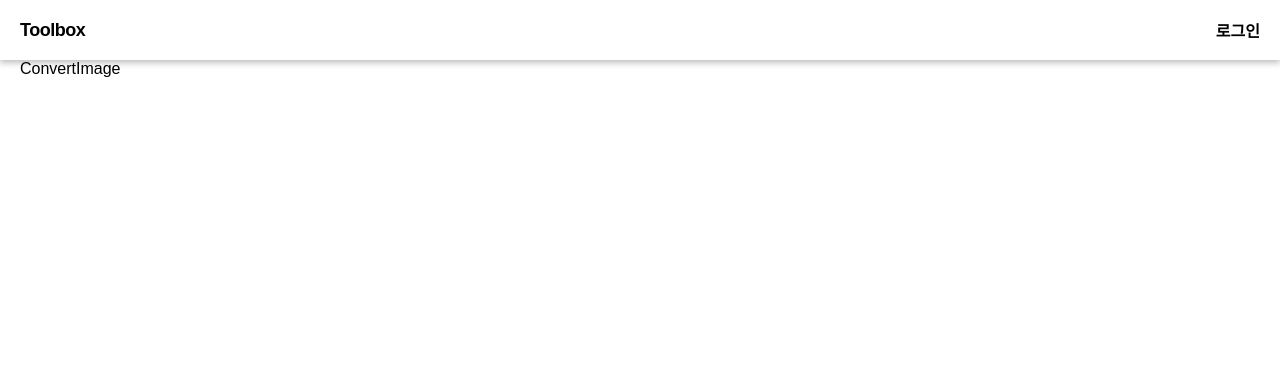
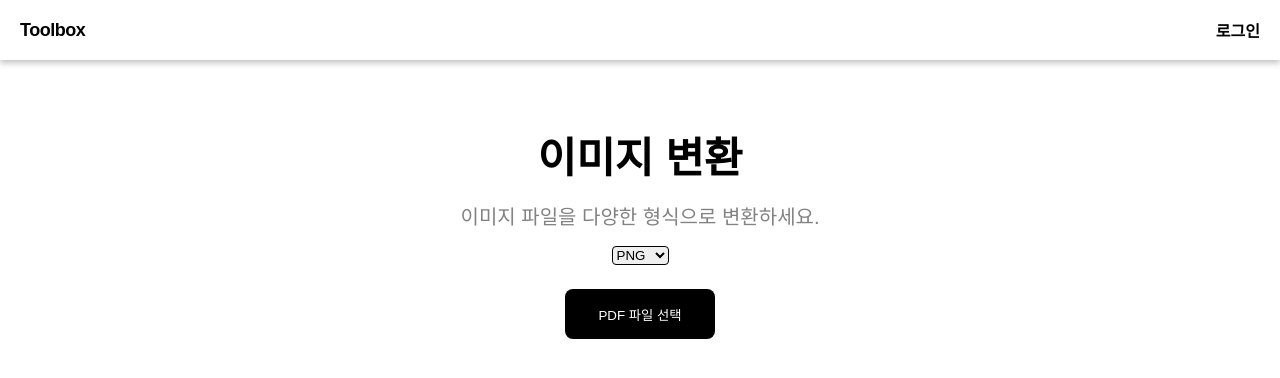
Before and after one commit to toolbox-sch/toolbox-frontend, a React (Vite) app: page /convert_image in a window 1280 px wide. Shown: the top 378 px of the page. Built offline with nearby package versions, Linux system fonts and the light colour scheme.

Commit message:
feat: add Convert Image feature

```diff
--- /dev/null
+++ b/src/api/postConvertImage.ts
@@ -0,0 +1,29 @@
+import { AxiosError } from 'axios';
+
+import axiosInstance from '.';
+
+const postConvertImage = async (file: File, targetType: string) => {
+  const formData = new FormData();
+
+  formData.append('file', file);
+  formData.append('target', targetType);
+
+  const accessToken = localStorage.getItem('accessToken');
+
+  try {
+    const response = await axiosInstance.post('/tool/image/convert', formData, {
+      headers: {
+        'Content-Type': 'multipart/form-data',
+        Authorization: `Bearer ${accessToken}`,
+      },
+    });
+    console.log('Convert Image Response', response.data);
+    return response.data.filename;
+  } catch (error) {
+    if (error === AxiosError) {
+      console.error(error);
+    }
+  }
+};
+
+export default postConvertImage;
--- a/src/pages/ConvertImage.page.tsx
+++ b/src/pages/ConvertImage.page.tsx
@@ -1,5 +1,96 @@
+import styled from '@emotion/styled';
+import { useRef, useState } from 'react';
+
+import getFile from '../api/getFile';
+import postConvertImage from '../api/postConvertImage';
+import Button from '../components/Button';
+
 const ConvertImage = () => {
-  return <>ConvertImage</>;
+  const [targetType, setTargetType] = useState('PNG');
+  const fileInputRef = useRef<HTMLInputElement>(null);
+
+  const onChangeTargetType = (e: React.ChangeEvent<HTMLSelectElement>) => {
+    setTargetType(e.target.value);
+  };
+
+  const handleButtonClick = () => {
+    if (fileInputRef.current) {
+      fileInputRef.current.click();
+    }
+  };
+
+  const handleFileChange = async (event: React.ChangeEvent<HTMLInputElement>) => {
+    const files = event.target.files;
+    if (files && files.length > 0) {
+      try {
+        const file = files[0];
+        const filename = await postConvertImage(file, targetType);
+        if (filename) {
+          const response = await getFile(filename);
+          const url = window.URL.createObjectURL(new Blob([response]));
+          const link = document.createElement('a');
+          link.href = url;
+          link.setAttribute('download', filename);
+          document.body.appendChild(link);
+          link.click();
+
+          link.parentNode?.removeChild(link);
+          window.URL.revokeObjectURL(url);
+        }
+      } catch (error) {
+        console.error('Convert Image Error:', error);
+      }
+    }
+  };
+
+  return (
+    <>
+      <TitleContainer>이미지 변환</TitleContainer>
+      <SubTitleContainer>이미지 파일을 다양한 형식으로 변환하세요.</SubTitleContainer>
+      <SelectTargetContainer>
+        <SelectTarget onChange={onChangeTargetType}>
+          <option value={'PNG'}>PNG</option>
+          <option value={'JPEG'}>JPEG</option>
+          <option value={'GIF'}>GIF</option>
+          <option value={'BMP'}>BMP</option>
+          <option value={'PPM'}>PPM</option>
+          <option value={'DIB'}>DIB</option>
+        </SelectTarget>
+      </SelectTargetContainer>
+      <Button onClick={handleButtonClick}>PDF 파일 선택</Button>
+      <HiddenFileInput ref={fileInputRef} type="file" onChange={handleFileChange} />
+    </>
+  );
 };
 
 export default ConvertImage;
+
+const TitleContainer = styled.div`
+  padding-top: 4rem;
+  font-size: 42px;
+  font-weight: 700;
+  text-align: center;
+`;
+
+const SubTitleContainer = styled.div`
+  padding-top: 1rem;
+  font-size: 20px;
+  font-weight: 400;
+  color: #828282;
+  text-align: center;
+`;
+
+const SelectTargetContainer = styled.div`
+  padding-top: 1rem;
+  text-align: center;
+`;
+
+const SelectTarget = styled.select`
+  min-width: 50px;
+  border: 1px solid #000000;
+  border-radius: 4px;
+`;
+
+const HiddenFileInput = styled.input`
+  display: none;
+`;
```
